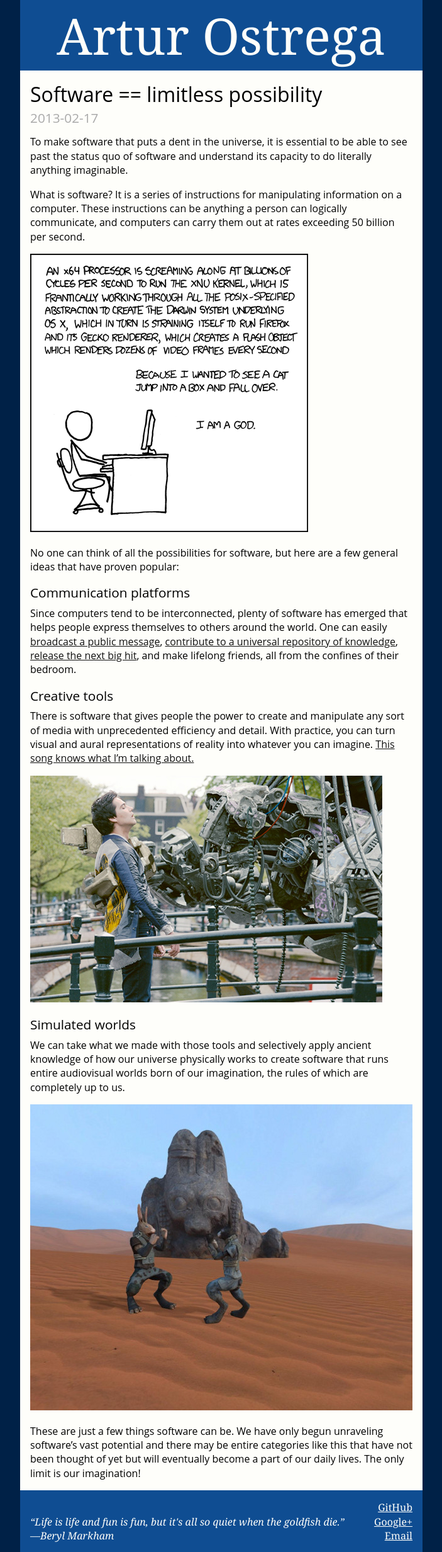
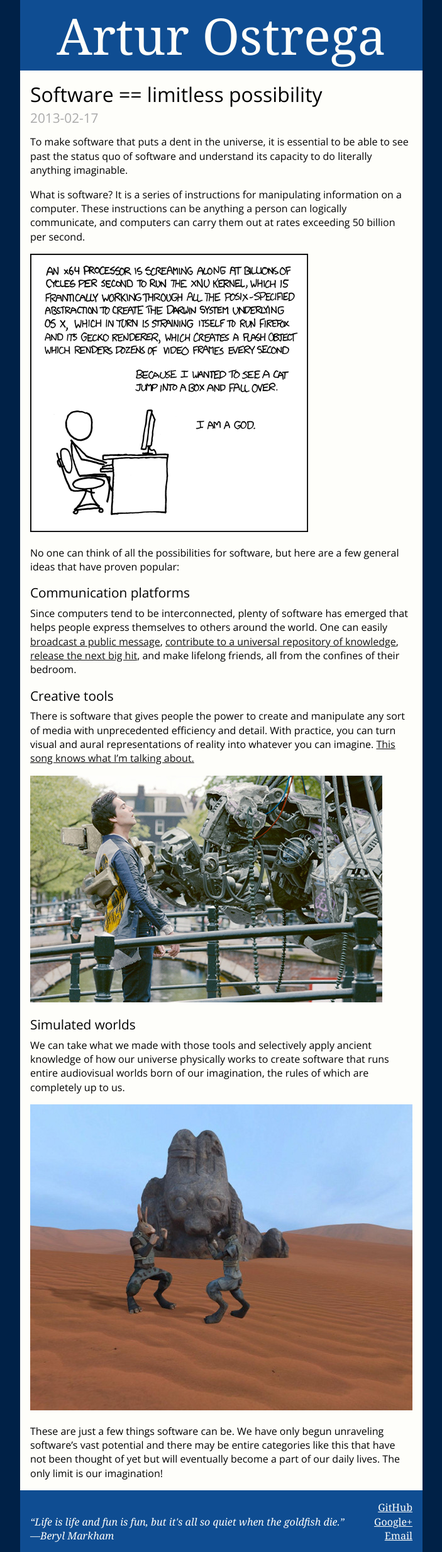
Before and after one commit to aostrega/blog.github.io, a Jekyll site: the page built from _posts/2013-02-17-software-limitless-possibility.md, in a window 1280 px wide. Shown: the whole page at 63% size, without its empty margins (288-991 px from the left). Built offline with Jekyll 4.4.1, drawn with Linux system fonts in a browser that asks for light colours.

Commit message:
added other google web font, tweaked swdev post, added minor styling

```diff
--- a/_layouts/default.html
+++ b/_layouts/default.html
@@ -3,7 +3,7 @@
 <head>
   <meta charset="utf-8">
   <title>{{ page.title }} &bull; Artur Ostrega</title>
-  <link href='http://fonts.googleapis.com/css?family=Noto+Serif:400,400italic' rel='stylesheet' type='text/css'>
+  <link href='http://fonts.googleapis.com/css?family=Noto+Serif:400,400italic|Open+Sans:400italic,400' rel='stylesheet' type='text/css'>
   <link rel="stylesheet" href="/css/reset.css" />
   <link rel="stylesheet" href="/css/style.css" />
 </head>
--- a/_posts/2013-02-17-software-limitless-possibility.md
+++ b/_posts/2013-02-17-software-limitless-possibility.md
@@ -13,7 +13,7 @@
 
 ## Communication platforms
 
-Since computers tend to be *inter*con*ne*c*t*ed, plenty of software has emerged that helps people express themselves to others around the world. One can easily [broadcast a public message](http://twitter.com), [contribute to a universal repository of knowledge](http://wikipedia.org), [release the next big hit](https://www.youtube.com/watch?v=QK8mJJJvaes), and make lifelong friends, all from the confines of their bedroom.
+Since computers tend to be interconnected, plenty of software has emerged that helps people express themselves to others around the world. One can easily [broadcast a public message](http://twitter.com), [contribute to a universal repository of knowledge](http://wikipedia.org), [release the next big hit](https://www.youtube.com/watch?v=QK8mJJJvaes), and make lifelong friends, all from the confines of their bedroom.
 
 ## Creative tools
 
--- a/css/style.css
+++ b/css/style.css
@@ -9,6 +9,14 @@
   width: 40em;
   margin: auto;
   position: relative;
+}
+
+i, em {
+  font-style: italic;
+}
+
+b, strong {
+  font-weight: bold;
 }
 
 header, footer {
```
